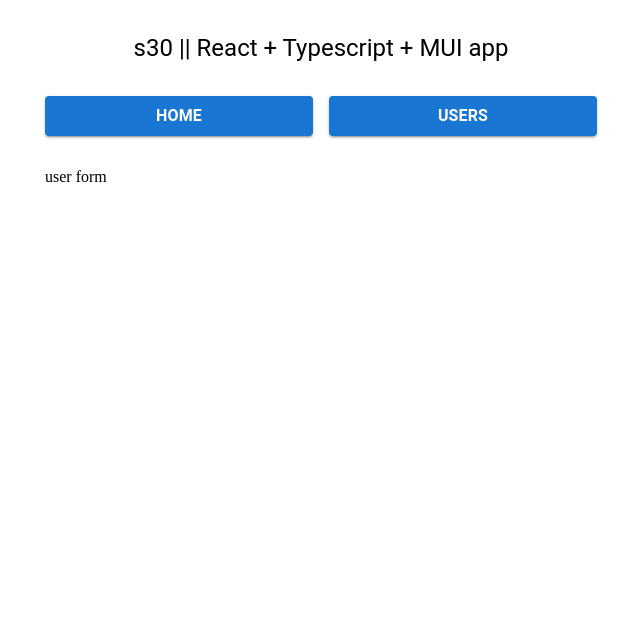
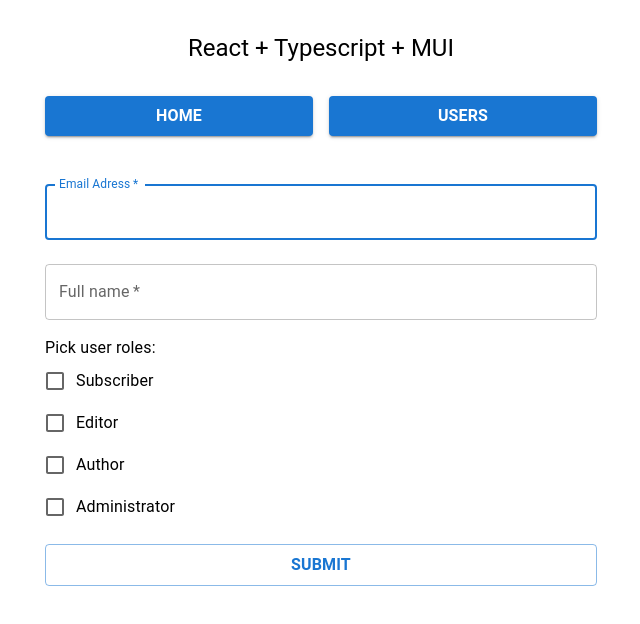
Before and after one commit to balda-kamil/s30-react, a React app: page / in a window 1280 px wide. Shown: the top 624 px of the page, without its empty margins (319-959 px from the left). Built offline with nearby package versions, Linux system fonts and the light colour scheme.

Commit message:
create user form

```diff
--- a/package.json
+++ b/package.json
@@ -39,11 +39,14 @@
   "dependencies": {
     "@emotion/react": "^11.9.0",
     "@emotion/styled": "^11.8.1",
+    "@hookform/resolvers": "^2.8.8",
     "@mui/material": "^5.6.1",
     "axios": "^0.26.1",
+    "dotenv": "^16.0.0",
     "react": "^17.0.0",
     "react-dom": "^17.0.0",
     "react-hook-form": "^7.29.0",
-    "react-router-dom": "^6.3.0"
+    "react-router-dom": "^6.3.0",
+    "yup": "^0.32.11"
   }
 }
--- a/src/App.tsx
+++ b/src/App.tsx
@@ -7,35 +7,11 @@
 import MenuBar from "components/MenuBar";
 
 const App: React.FC = () => {
-    // const myUserData = {
-    //     roles: ["administrator", "editor"],
-    //     email: "baldakamil@doe.com",
-    //     name: "Johdasdsan2 sadd"
-    // };
-
-    // useEffect(() => {
-    //     console.log("JSON.stringify(myUserData)", JSON.stringify(myUserData));
-    //     console.log("myUserData", myUserData);
-    //     axios.get("http://localhost/users/role/administrator").then((res) => console.log(res));
-    //     axios
-    //         .post("http://localhost/users", JSON.stringify(myUserData), {
-    //             headers: {
-    //                 "Content-Type": "application/json"
-    //             }
-    //         })
-    //         .then(function (response) {
-    //             console.log(response);
-    //         })
-    //         .catch(function (error) {
-    //             console.error(error);
-    //         });
-    // });
-
     return (
         <Router>
             <Container maxWidth="sm">
                 <Typography variant="h5" component="h5" gutterBottom sx={{my: 4}} align="center">
-                    s30 || React + Typescript + MUI app
+                    React + Typescript + MUI
                 </Typography>
 
                 <MenuBar />
--- /dev/null
+++ b/src/api/index.tsx
@@ -0,0 +1,19 @@
+import axios from "axios";
+import {Inputs} from "components/Form";
+
+export const createUser = (formData: Inputs) => {
+    return new Promise((resolve, reject) => {
+        axios
+            .post(process.env.POST_USERS, JSON.stringify(formData), {
+                headers: {
+                    "Content-Type": "application/json"
+                }
+            })
+            .then(function (response) {
+                resolve(response);
+            })
+            .catch(function (error) {
+                reject(error);
+            });
+    });
+};
--- a/src/components/Form/index.tsx
+++ b/src/components/Form/index.tsx
@@ -1,24 +1,185 @@
-import React from "react";
+import React, {useState, useEffect} from "react";
 import {useForm, SubmitHandler} from "react-hook-form";
+import TextField from "@mui/material/TextField";
+import {Button} from "@mui/material";
+import Typography from "@mui/material/Typography";
+import * as yup from "yup";
+import {yupResolver} from "@hookform/resolvers/yup";
+import FormGroup from "@mui/material/FormGroup";
+import FormControlLabel from "@mui/material/FormControlLabel";
+import Checkbox from "@mui/material/Checkbox";
+import FormHelperText from "@mui/material/FormHelperText";
+import {createUser} from "src/api";
+import {useNavigate} from "react-router-dom";
 
-type Inputs = {
-    email: "string";
+export type Inputs = {
+    email: string;
     roles: string[];
-    fullName: string;
+    name: string;
 };
+//     axios.get("http://localhost/users/role/administrator").then((res) => console.log(res));
+
+const schema = yup.object({
+    email: yup.string().email().required(),
+    name: yup.string().trim().required()
+});
 
 const Form: React.FC = () => {
     const {
         register,
         handleSubmit,
-        watch,
         formState: {errors}
-    } = useForm<Inputs>();
-    const onSubmit: SubmitHandler<Inputs> = (data) => console.log(data);
+    } = useForm<Inputs>({resolver: yupResolver(schema)});
 
-    console.log(watch("email"), watch("roles"), watch("fullName"));
+    const [checkedRoles, setCheckedRoles] = useState([]);
+    const [rolesError, setRolesError] = useState(false);
+    const [formSubmitError, setFormSubmitError] = useState(false);
+    const [loading, setLoading] = useState(false);
+    const [userCreationSuccessInfo, setUserCreationSuccessInfo] = useState(false);
 
-    return <>user form</>;
+    useEffect(() => {
+        checkedRoles.length >= 1 && setRolesError(false);
+    }, [checkedRoles]);
+
+    const navigate = useNavigate();
+
+    const handleChecked = (e: React.ChangeEvent<HTMLInputElement>): void => {
+        if (e.target.checked) {
+            setCheckedRoles([...checkedRoles, e.target.value]);
+        } else {
+            const acc = checkedRoles.filter((role) => {
+                if (role === e.target.value) return false;
+                return true;
+            });
+            setCheckedRoles([...acc]);
+        }
+    };
+
+    const onSubmit: SubmitHandler<Inputs> = (data) => {
+        setLoading(true);
+        if (checkedRoles.length === 0) {
+            setRolesError(true);
+            return;
+        }
+
+        const formData = {
+            ...data,
+            roles: checkedRoles
+        };
+
+        createUser(formData).then((response: {status: number}) => {
+            if (response.status === 200) {
+                setFormSubmitError(false);
+                setLoading(false);
+                setUserCreationSuccessInfo(true);
+                setTimeout(() => {
+                    navigate(`/users`);
+                }, 3000);
+            } else {
+                setFormSubmitError(true);
+                setLoading(false);
+            }
+        });
+    };
+
+    let helperTextEmail: string;
+
+    switch (errors.email?.type) {
+        case "required":
+            helperTextEmail = "Email address is required";
+            break;
+        case "email":
+            helperTextEmail = "Email address must be valid";
+            break;
+        default:
+            helperTextEmail = "";
+    }
+
+    const userRoles = ["Subscriber", "Editor", "Author", "Administrator"];
+
+    return (
+        <form onSubmit={handleSubmit(onSubmit)} noValidate>
+            <TextField
+                {...register("email")}
+                variant="outlined"
+                margin="normal"
+                required
+                fullWidth
+                id="email"
+                label="Email Adress"
+                name="email"
+                autoComplete="email"
+                autoFocus
+                error={Boolean(errors.email)}
+                helperText={errors.email && helperTextEmail}
+            />
+            <TextField
+                {...register("name")}
+                variant="outlined"
+                margin="normal"
+                required
+                fullWidth
+                id="name"
+                label="Full name"
+                name="name"
+                autoComplete="name"
+                error={Boolean(errors.name)}
+                helperText={errors.name && "Full name field is required"}
+            />
+
+            <Typography paragraph={true} margin="normal" sx={{mt: 1, mb: 0}}>
+                Pick user roles:
+            </Typography>
+
+            <FormGroup>
+                {userRoles.map((role, i) => {
+                    return (
+                        <FormControlLabel
+                            control={<Checkbox value={role} onChange={handleChecked} />}
+                            label={role}
+                            key={`${role}_${i}`}
+                        />
+                    );
+                })}
+                {rolesError && (
+                    <FormHelperText style={{color: "red"}}>
+                        You need to pick at least one user role
+                    </FormHelperText>
+                )}
+            </FormGroup>
+
+            <Button
+                disabled={loading}
+                type="submit"
+                variant="outlined"
+                sx={{width: "100%", py: 1, my: 2}}
+            >
+                <Typography component="span" align="center" sx={{fontWeight: "bold"}}>
+                    {loading ? "Submitting..." : "Submit"}
+                </Typography>
+            </Button>
+            {formSubmitError && (
+                <Typography
+                    paragraph={true}
+                    margin="normal"
+                    sx={{mt: 1, mb: 0}}
+                    style={{color: "red"}}
+                >
+                    Error ocured, please try again later
+                </Typography>
+            )}
+            {userCreationSuccessInfo && (
+                <Typography
+                    paragraph={true}
+                    margin="normal"
+                    sx={{mt: 1, mb: 0}}
+                    style={{color: "green"}}
+                >
+                    User successfully created, redirection in 3 seconds...
+                </Typography>
+            )}
+        </form>
+    );
 };
 
 export default Form;
--- a/webpack.config.ts
+++ b/webpack.config.ts
@@ -1,8 +1,9 @@
 import path from "path";
-import webpack, {Configuration} from "webpack";
+import webpack from "webpack";
 import HtmlWebpackPlugin from "html-webpack-plugin";
 import ForkTsCheckerWebpackPlugin from "fork-ts-checker-webpack-plugin";
 import {TsconfigPathsPlugin} from "tsconfig-paths-webpack-plugin";
+require('dotenv').config({ path: './.env' });
 
 const env = process.env;
 
@@ -29,7 +30,7 @@
                     transpileOnly: true
                 },
                 exclude: /dist/
-            },
+            }
         ]
     },
     plugins: [
@@ -38,6 +39,8 @@
         }),
         new webpack.DefinePlugin({
             "process.env.PRODUCTION": env.production || !env.development,
+            "process.env.POST_USERS": JSON.stringify(process.env.POST_USERS),
+            "process.env.GET_USERS_BY_ROLE": JSON.stringify(process.env.GET_USERS_BY_ROLE),
             "process.env.NAME": JSON.stringify(require("./package.json").name),
             "process.env.VERSION": JSON.stringify(require("./package.json").version)
         }),
```
Also changed, not shown: 2 other files (tests, documents, lock files or other folders).
